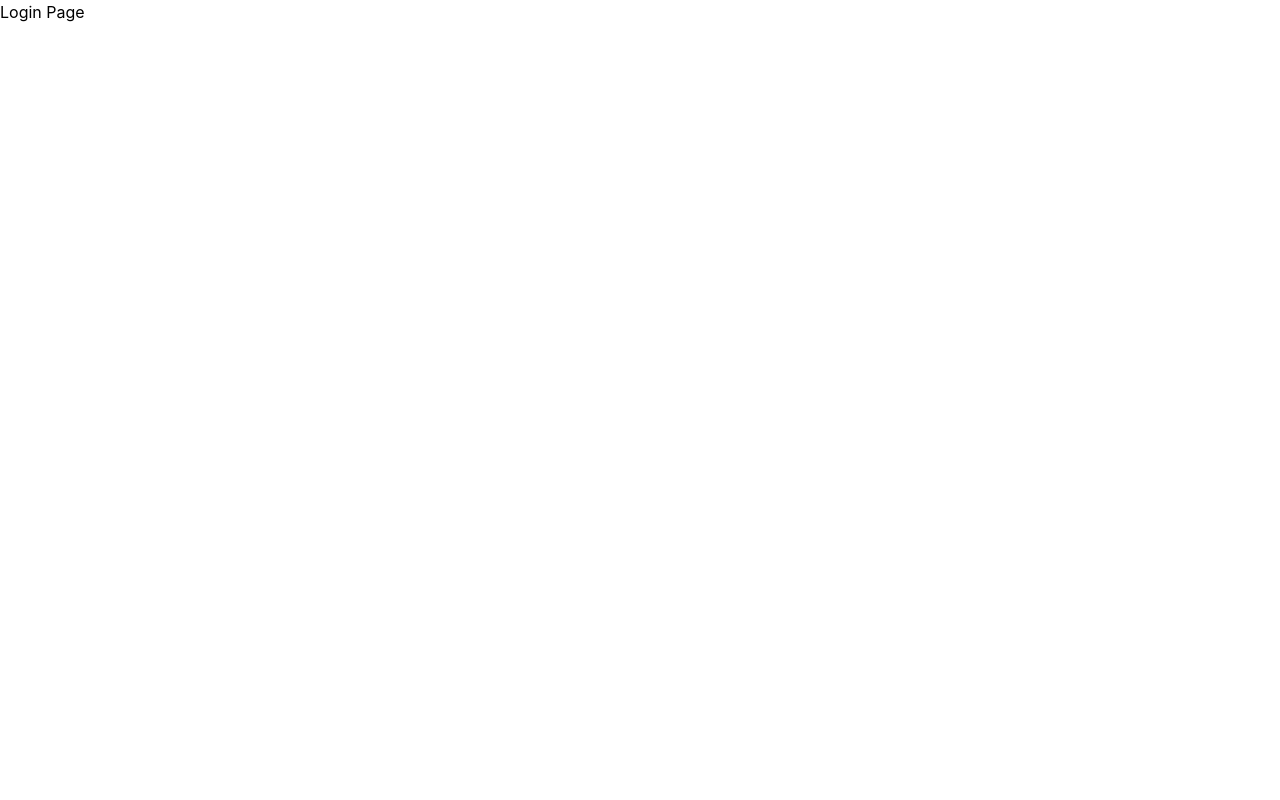
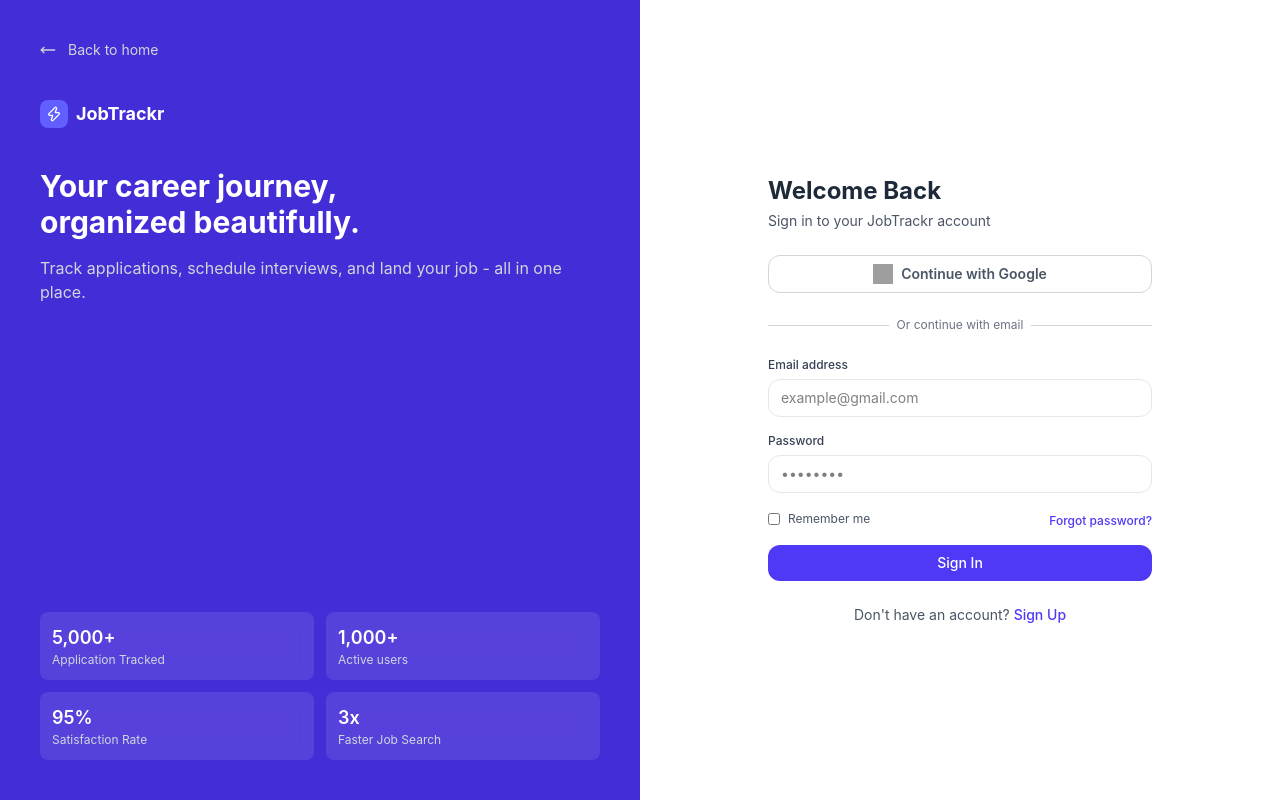
Before and after one commit to Code-W-Gab/JobTrackr, a React (Vite) app in the folder client/: page /auth/login in a window 1280 px wide. Built offline with nearby package versions, Linux system fonts and the light colour scheme; grey boxes are pictures that could not be loaded.

Commit message:
feat: Create login page and have navigation

```diff
--- /dev/null
+++ b/client/src/components/common/BackToMenuBtn.tsx
@@ -0,0 +1,11 @@
+import { MoveLeft } from "lucide-react";
+import { Link } from 'react-router-dom';
+
+export default function BackToMenuBtn(){
+  return(
+    <Link to='/home' className="flex items-center gap-3 text-sm text-gray-300 hover:text-gray-100 transition-colors duration-300">
+      <MoveLeft size={16}/>
+      Back to home
+    </Link>
+  )
+}
--- /dev/null
+++ b/client/src/components/ui/auth/Login.tsx
@@ -0,0 +1,48 @@
+import { Link } from "react-router-dom";
+
+export default function Login(){
+  return(
+    <main className="bg-white flex items-center justify-center p-8">
+      <div className="w-full max-w-sm">
+        <div>
+          <h1 className="text-2xl font-bold text-gray-800">Welcome Back</h1>
+          <p className="text-sm text-gray-600 mt-1">Sign in to your JobTrackr account</p>
+        </div>
+        <div className="flex items-center justify-center text-sm font-semibold text-gray-600 mt-6 cursor-pointer border border-gray-300 rounded-xl px-4 py-2 hover:bg-gray-100 transition-colors duration-300">
+          <img src="https://upload.wikimedia.org/wikipedia/commons/thumb/c/c1/Google_%22G%22_logo.svg/3840px-Google_%22G%22_logo.svg.png" alt="Google Logo" className="size-5 mr-2"/>
+          <span>Continue with Google</span>
+        </div>
+        <div className="relative my-6">
+          <div className="absolute inset-0 flex items-center">
+            <span className="w-full border-t border-gray-300"></span>
+          </div>
+          <div className="relative flex justify-center text-sm">
+            <span className="bg-white px-2 text-gray-500 text-xs">Or continue with email</span>
+          </div>
+        </div>
+        <form className="space-y-4">
+          <div>
+            <label htmlFor="email" className="block text-xs font-medium text-gray-700">Email address</label>
+            <input type="email" id="email" placeholder="example@gmail.com" className="mt-1.5 block w-full border border-gray-200 rounded-xl py-2 px-3 focus:ring-indigo-500 focus:border-indigo-500 sm:text-sm"/>
+          </div>
+          <div>
+            <label htmlFor="password" className="block text-xs font-medium text-gray-700">Password</label>
+            <input type="password" id="password" placeholder="••••••••" className="mt-1.5 block w-full border border-gray-200 rounded-xl py-2 px-3 focus:ring-indigo-500 focus:border-indigo-500 sm:text-sm"/>
+          </div>
+          <div className="flex items-center justify-between">
+            <label className="flex items-center gap-2 text-xs text-gray-600">
+              <input type="checkbox" className="size-3 text-indigo-600 focus:ring-indigo-600 border-gray-300 rounded"/>
+              Remember me
+            </label>
+            <div className="text-xs text-indigo-600 text-right mt-1">
+              <Link to="/auth/forgot-password" className="text-indigo-600 hover:text-indigo-500 font-medium">Forgot password?</Link >
+            </div>
+          </div>
+          <button type="submit" className="w-full bg-indigo-600 text-white text-sm font-medium py-2 px-4 rounded-xl hover:bg-indigo-700 transition-colors duration-300">Sign In</button>
+        </form>
+        <p className="text-sm text-gray-600 mt-6 text-center">Don't have an account? <Link to="/auth/register" className="text-indigo-600 hover:text-indigo-500 font-medium">Sign Up</Link ></p>
+
+      </div>
+    </main>
+  )
+}
--- /dev/null
+++ b/client/src/components/ui/auth/loginInfo.tsx
@@ -0,0 +1,44 @@
+import { Zap } from "lucide-react";
+import BackToMenuBtn from "../../common/BackToMenuBtn";
+
+export default function LoginInfo() {
+
+  return(
+    <main className="bg-indigo-700 p-10 flex flex-col justify-between">
+      <div>
+        <BackToMenuBtn/>
+        <div className="flex items-center gap-2 my-10">
+          <div className="text-white bg-indigo-500 rounded-lg p-1.5">
+            <Zap size={16}/>
+          </div>
+          <h1 className="font-bold text-lg text-white">JobTrackr</h1>
+        </div>
+
+        <div className="text-white">
+          <h1 className="text-3xl font-bold">Your career journey,</h1>
+          <h1 className="text-3xl font-bold">organized beautifully.</h1>
+          <p className="text-gray-300 mt-4">Track applications, schedule interviews, and land your job - all in one place.</p>
+        </div>
+      </div>
+
+      <div className="grid grid-cols-2 gap-3">
+        <div className="text-white p-3 bg-white/10 backdrop-blur-sm rounded-lg">
+          <h1 className="text-lg font-semibold">5,000+</h1>
+          <p className="text-xs text-gray-300">Application Tracked</p>
+        </div>
+        <div className="text-white p-3 bg-white/10 backdrop-blur-sm rounded-lg">
+          <h1 className="text-lg font-semibold">1,000+</h1>
+          <p className="text-xs text-gray-300">Active users</p>
+        </div>
+        <div className="text-white p-3 bg-white/10 backdrop-blur-sm rounded-lg">
+          <h1 className="text-lg font-semibold">95%</h1>
+          <p className="text-xs text-gray-300">Satisfaction Rate</p>
+        </div>
+        <div className="text-white p-3 bg-white/10 backdrop-blur-sm rounded-lg">
+          <h1 className="text-lg font-semibold">3x</h1>
+          <p className="text-xs text-gray-300">Faster Job Search</p>
+        </div>
+      </div>
+    </main>
+  )
+}
--- a/client/src/layout/auth/LoginLayout.tsx
+++ b/client/src/layout/auth/LoginLayout.tsx
@@ -1,7 +1,11 @@
+import Login from "../../components/ui/auth/Login";
+import LoginInfo from "../../components/ui/auth/loginInfo";
+
 export default function LoginLayout() {
   return(
-    <main>
-
+    <main className="grid grid-cols-2 min-h-screen">
+      <LoginInfo/>
+      <Login/>
     </main>
   )
 }
--- a/client/src/layout/auth/RegisterLayout.tsx
+++ b/client/src/layout/auth/RegisterLayout.tsx
@@ -1,7 +1,7 @@
 export default function RegisterLayout() {
   return(
     <main>
-
+      Register Page
     </main>
   )
 }
--- a/client/src/pages/LoginPage.tsx
+++ b/client/src/pages/LoginPage.tsx
@@ -1,7 +1,9 @@
+import LoginLayout from "../layout/auth/LoginLayout";
+
 export default function LoginPage() {
   return(
     <main>
-      Login Page
+      <LoginLayout/>
     </main>
   )
 }
--- a/client/src/pages/RegisterPage.tsx
+++ b/client/src/pages/RegisterPage.tsx
@@ -1,7 +1,9 @@
+import RegisterLayout from "../layout/auth/RegisterLayout";
+
 export default function RegisterPage() {
   return(
     <main>
-      Register Page
+      <RegisterLayout/>
     </main>
   )
 }
```
